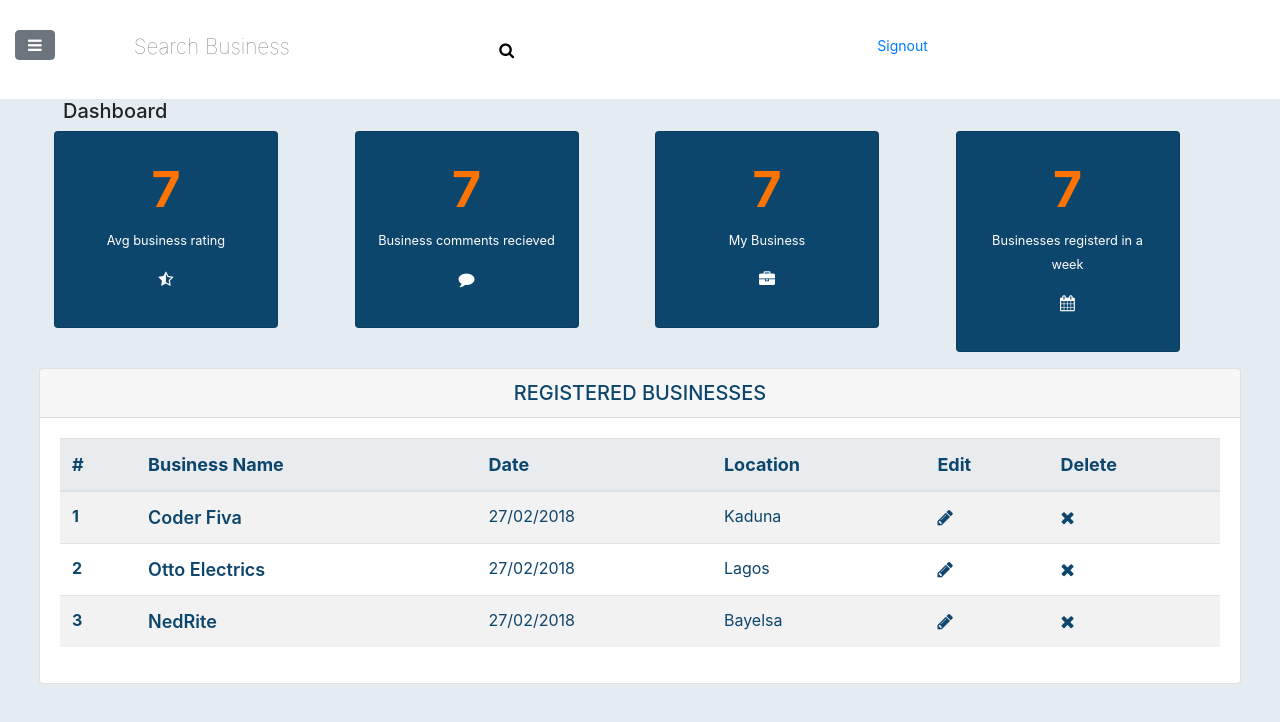
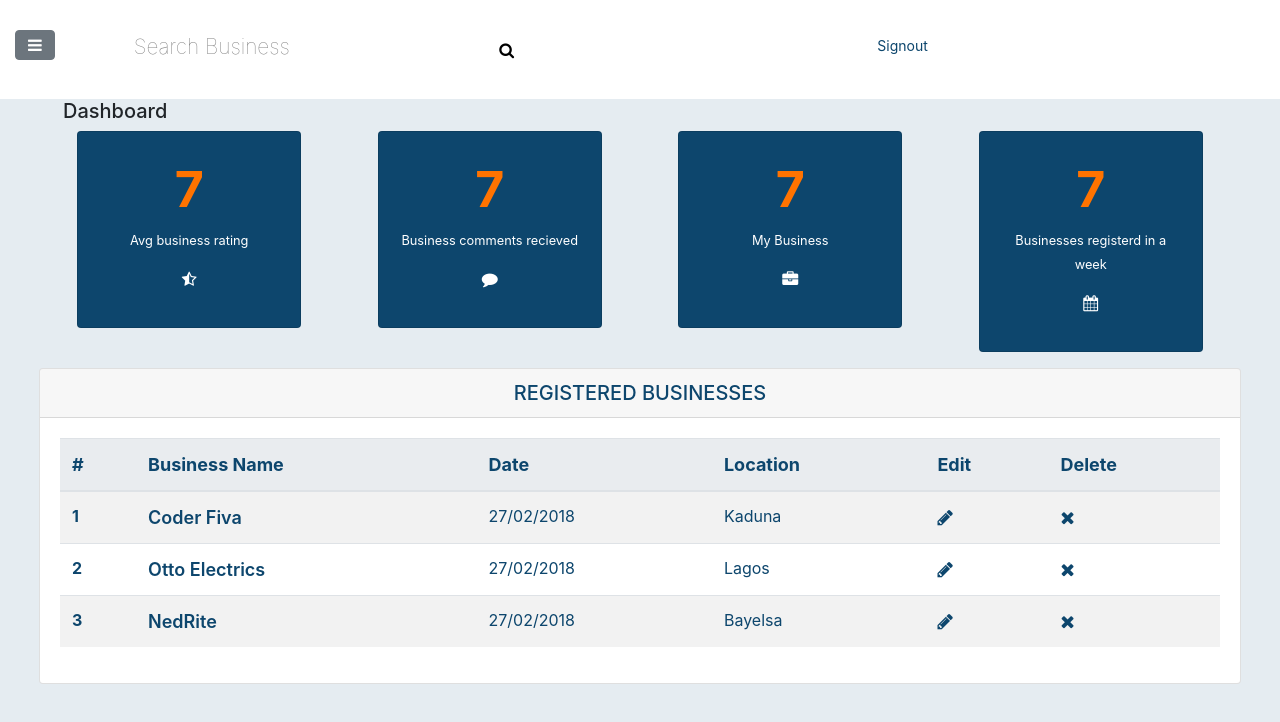
Before and after one commit to klevamane/weconnect-business, a plain HTML site: page template/dashboard.html in a window 1280 px wide. Drawn offline with Linux system fonts and the light colour scheme.

Commit message:
Update User interface

```diff
--- a/template/css/style.css
+++ b/template/css/style.css
@@ -198,7 +198,7 @@ body#dashboard {
   }
   #signout {
       text-decoration: none;
-      color: (13, 70, 109);
+      color: rgb(13, 70, 109);
   }
 
   #main-content-header input[type="text"]:focus {
@@ -211,3 +211,8 @@ body#dashboard {
       padding-bottom: 30px;
       margin-top: 0;
   }
+
+  .card {
+            margin: 0 auto; /* Added */
+        float: none; /* Added */
+  }
--- a/template/dashboard.html
+++ b/template/dashboard.html
@@ -81,7 +81,7 @@
                         <!-- NOTIFICATION CARDS -->
 
                         <div class="card text-white bg-primary mb-3 main-content-cards text-center" style="max-width: 14rem;">
-                            <div class="card-body">
+                            <div class="card-body align-self-center">
                                 <span class="card-heading">7</span>
                                 <p class=" text-center">
                                     <small>Avg business rating</small>
```
